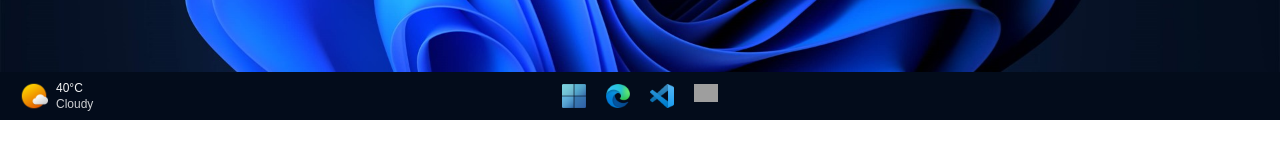
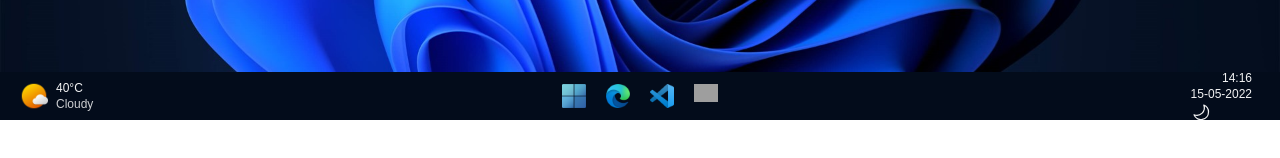
Before and after one commit to VishwaGauravIn/windows11, a Next.js app: page / in a window 1280 px wide. Shown: the part 600-758 px from the top of the page. Built offline with nearby package versions, Linux system fonts and the light colour scheme; grey boxes are pictures that could not be loaded.

Commit message:
added Date-Time and DND

```diff
--- a/components/taskbar/taskbar-components/right/Tray.js
+++ b/components/taskbar/taskbar-components/right/Tray.js
@@ -1,9 +1,17 @@
-import React from 'react'
+import React from "react";
+import { MoonIcon } from "@heroicons/react/outline";
 
 export default function Tray() {
   return (
-    <div className='absolute right-0'>
-
+    <div className="absolute right-0 mr-5 opacity-95 flex flex-wrap">
+      {/* Date-Time and DND */}
+      <div className="">
+        <div className="text-xs mr-2">
+          <p className="text-right">14:16</p>
+          <p className="">15-05-2022</p>
+        </div>
+        <MoonIcon className="w-5 stroke-[1.5] -rotate-90" />
+      </div>
     </div>
-  )
+  );
 }
```
